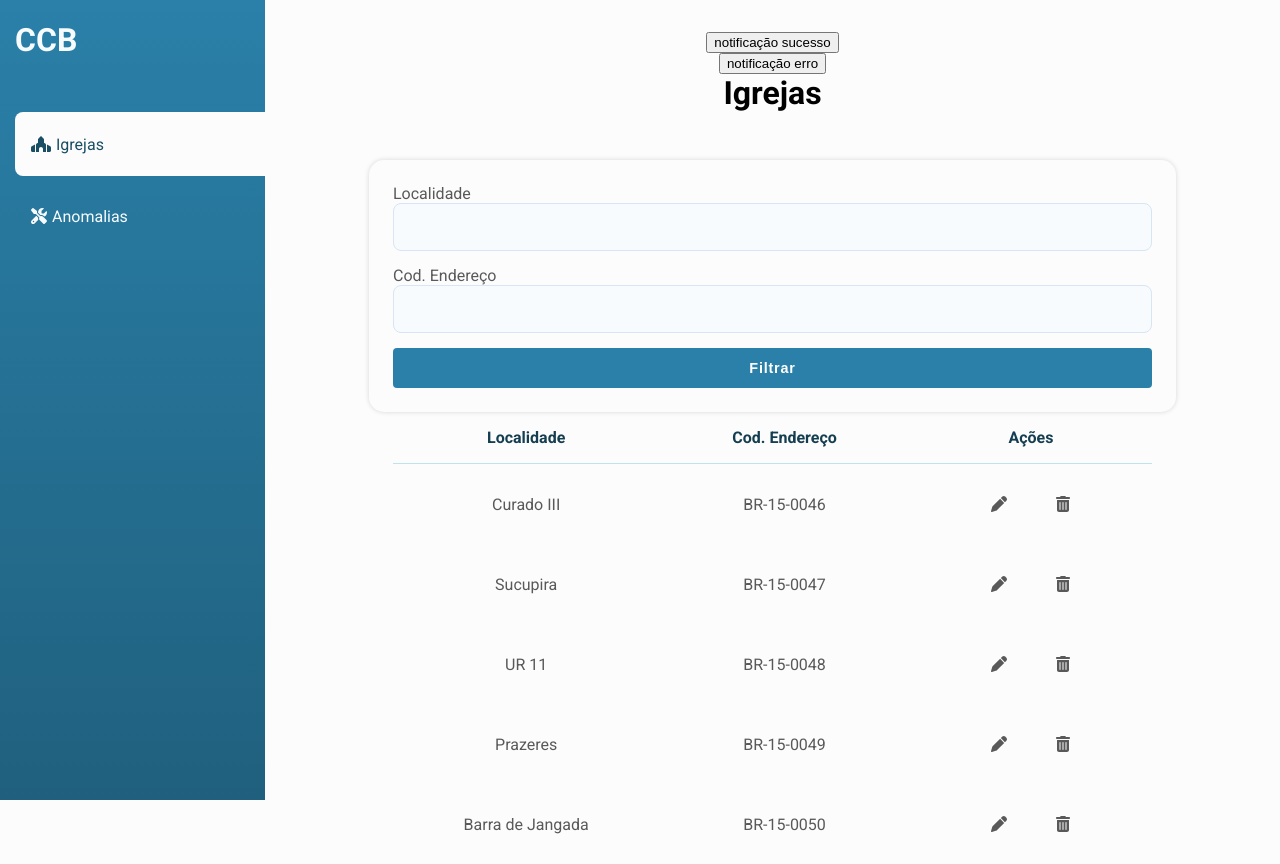
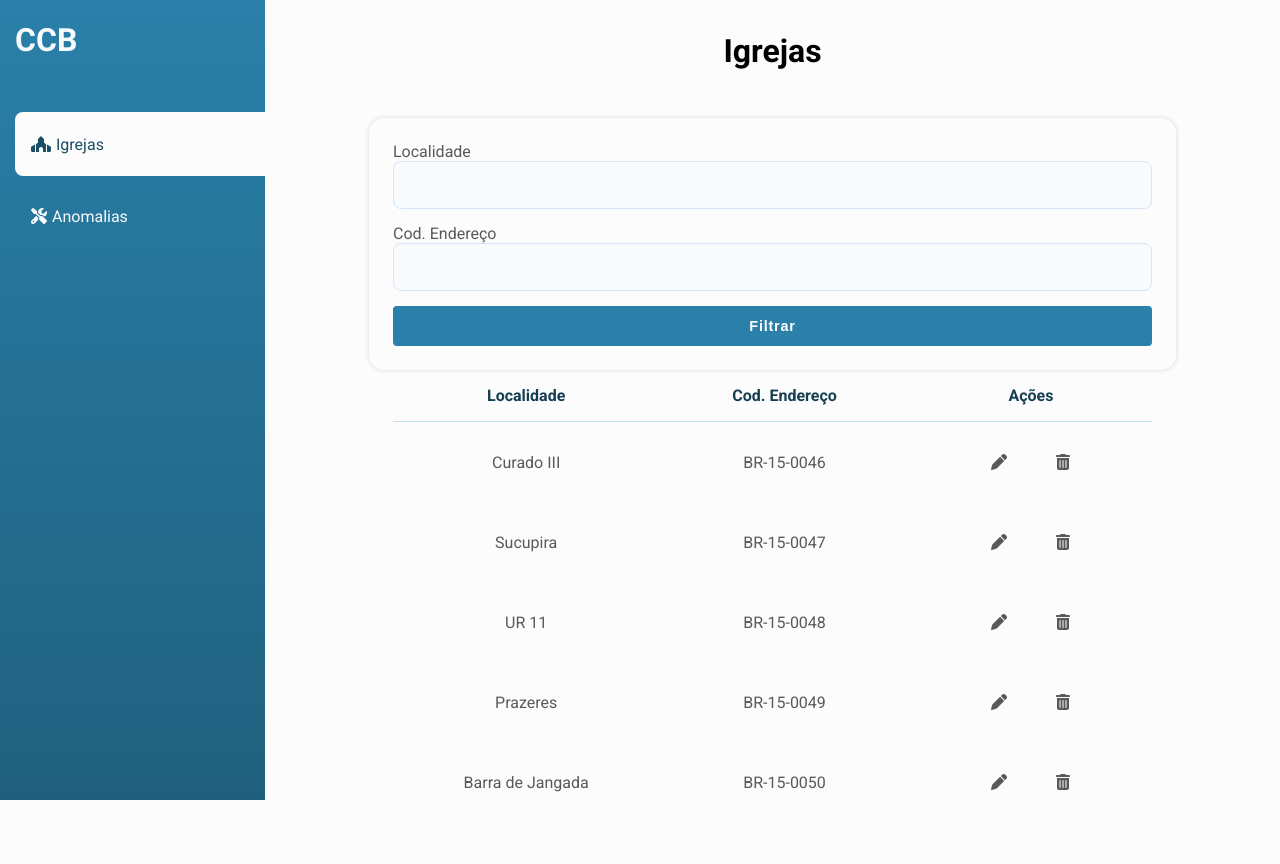
Before and after one commit to arturolivs/ccb-web, a React (Create React App) app: page /igrejas in a window 1280 px wide. Built offline with nearby package versions, Linux system fonts and the light colour scheme; data requests are answered from the project's data file.

Commit message:
Ajustes pr

```diff
--- a/src/components/Notification/Notification.types.ts
+++ b/src/components/Notification/Notification.types.ts
@@ -5,5 +5,5 @@ export interface Notification {
     type: NotificationType
     title: string
     message: string
-    onClose?: (id: string) => void
+    close?: (id: string) => void
 }
--- a/src/components/Notification/index.tsx
+++ b/src/components/Notification/index.tsx
@@ -11,7 +11,7 @@ import { noop } from 'lodash'
 import * as S from './Notification.styles'
 import { Notification } from './Notification.types'
 
-export default ({ id, title, message, type, onClose = noop }: Notification) => {
+export default ({ id, title, message, type, close = noop }: Notification) => {
     return (
         <S.Notification type={type}>
             {type === 'success' && (
@@ -35,7 +35,7 @@ export default ({ id, title, message, type, onClose = noop }: Notification) => {
                 <S.Message>{message}</S.Message>
             </S.Content>
 
-            <S.Close icon={faXmark} size="lg" onClick={() => onClose(id)} />
+            <S.Close icon={faXmark} size="lg" onClick={() => close(id)} />
         </S.Notification>
     )
 }
--- a/src/hooks/useNotifications.tsx
+++ b/src/hooks/useNotifications.tsx
@@ -79,7 +79,7 @@ const NotificationProvider = ({ children }: { children: React.ReactNode }) => {
                             type={type}
                             title={title}
                             message={message}
-                            onClose={remove}
+                            close={remove}
                         />
                     ))}
                 </Notifications>
--- a/src/pages/Churchs/Churchs.styles.ts
+++ b/src/pages/Churchs/Churchs.styles.ts
@@ -15,5 +15,3 @@ export const Churths = styled.div`
     flex-direction: column;
     align-items: center;
 `
-
-export const BT = styled.button``
--- a/src/pages/Churchs/Churchs.tsx
+++ b/src/pages/Churchs/Churchs.tsx
@@ -3,33 +3,10 @@ import React from 'react'
 import ChurchList from './List'
 
 import * as S from './Churchs.styles'
-import { useNotification } from '../../hooks/useNotifications'
 
 const Churths = () => {
-    const { showSuccess, showError } = useNotification()
     return (
         <S.Churths>
-            <S.BT
-                onClick={() =>
-                    showSuccess(
-                        'TituloSucesso',
-                        'mensagem sucesso !!!!!!!!!!!!!!!!!!!!!!!!!!!!!!!!!!!!!!!!!'
-                    )
-                }
-            >
-                notificação sucesso
-            </S.BT>
-
-            <S.BT
-                onClick={() =>
-                    showError(
-                        'Titulo Erro',
-                        'mensagem erro !!!!!!!!!!!!!!!!!!!!!!!!!!!!!!!!!!!!!!!!!'
-                    )
-                }
-            >
-                notificação erro
-            </S.BT>
             <S.Title>Igrejas</S.Title>
 
             <S.Filter />
```
Also changed, not shown: src/pages/Churchs/Churchs.data.ts (deleted, +0 -31 lines).
